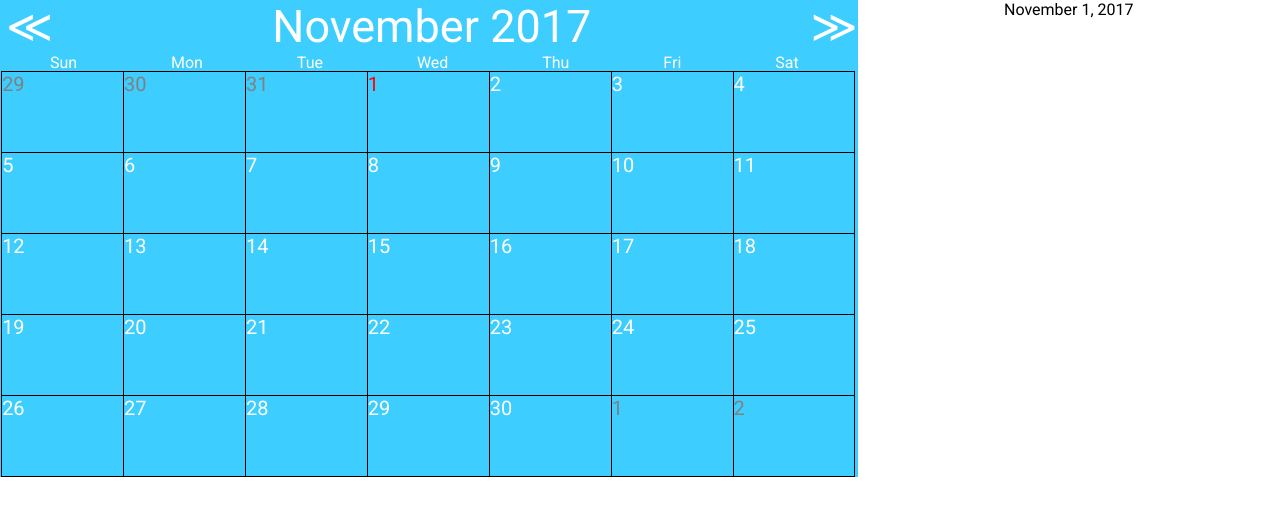
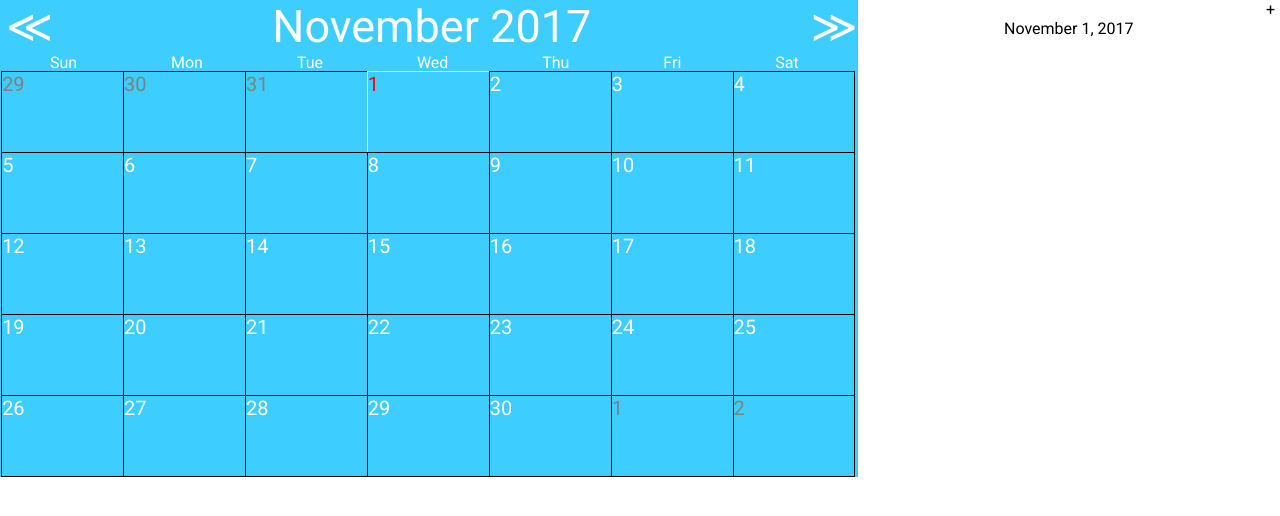
Before and after one commit to vhxu/CalendarReactProject, a React app: page / in a window 1280 px wide. Built offline with nearby package versions, Linux system fonts and the light colour scheme.

Commit message:
added current day. added callback function to setstate of selectedDay

```diff
--- a/src/components/dates.js
+++ b/src/components/dates.js
@@ -1,36 +1,52 @@
-import React from 'react';
+import React, {Component} from 'react';
 
- const Dates = (props) => {
-  var firstDay = new Date(props.year, props.month, 1).getDay();
-  var lastDay = new Date(props.year, props.month + 1, 0).getDay();
+class Dates extends Component {
+
+  // selectDay (day) {
+  //   console.log('youve selected this day', day);
+  // }
+
+  render() {
+    var firstDay = new Date(this.props.year, this.props.month, 1).getDay();
+    var lastDay = new Date(this.props.year, this.props.month + 1, 0).getDay();
     var datesArray= [];
-  for (var i = 1; i <= props.totalDays; i++) {
+    for (var i = 1; i <= this.props.totalDays; i++) {
       datesArray.push({
         day: i
       });
     }
 
-  if (datesArray.length === props.totalDays) {
+    if (datesArray.length === this.props.totalDays) {
       const dateGrid = datesArray.map((day) => {
-      if (day.day === props.currentDay && props.month === new Date().getMonth()) {
+        if (day.day === this.props.selectedDay && day.day === this.props.currentDay) {
           return (
-          <div className='day today' key={day.day}>{day.day}</div>
+            <div className='day selected today' key={day.day}>{day.day}</div>
+          )
+        }
+        else if (day.day === this.props.selectedDay) {
+          return (
+            <div className='day selected' key={day.day}>{day.day}</div>
+          )
+        }
+        else if (day.day === this.props.currentDay && this.props.month === new Date().getMonth()) {
+          return (
+            <div className='day today' onClick={() => {this.props.selectDay(day.day)}} key={day.day}>{day.day}</div>
           );
         }
         else {
           return (
-          <div className='day' key={day.day}>{day.day}</div>
+            <div className='day' onClick={() => {this.props.selectDay(day.day)}} key={day.day}>{day.day}</div>
           );
         }
       });
       if (firstDay > 0) {
         for (var i = 0; i < firstDay; i++) {
-        dateGrid.unshift(<div className='day gray' key={-i}>{new Date(props.year, props.month, -i).getDate()}</div>)
+          dateGrid.unshift(<div className='day gray' key={-i}>{new Date(this.props.year, this.props.month, -i).getDate()}</div>)
         }
       }
       if (lastDay < 6) {
         for (var i = 1; i <= 6-lastDay; i++) {
-        dateGrid.push(<div className='day gray' key={'next'+i}>{new Date(props.year, props.month + 1, i).getDate()}</div>)
+          dateGrid.push(<div className='day gray' key={'next'+i}>{new Date(this.props.year, this.props.month + 1, i).getDate()}</div>)
         }
       }
       return (
@@ -42,6 +58,7 @@ import React from 'react';
       else {
         return null;
       }
+  }
 };
 
 export default Dates;
--- a/src/components/list_container.js
+++ b/src/components/list_container.js
@@ -3,8 +3,9 @@ import React from 'react';
 const ListContainer = (props) => {
 
     return (
-      <div className='list-date'>
-        <div>{props.month} {props.currentDay}, {props.year}</div>
+      <div className='list'>
+        <div className='list-add'>+</div>
+        <div className='list-date'>{props.month} {props.selectedDay}, {props.year}</div>
       </div>
 
     );
--- a/src/components/month_bar.js
+++ b/src/components/month_bar.js
@@ -16,8 +16,10 @@ class MonthBar extends Component {
       month: "",
       year: "",
       currentDay: "",
-      totalDays: ""
+      totalDays: "",
+      selectedDay: ""
     };
+    this.selectDay = this.selectDay.bind(this);
   }
 
 
@@ -26,7 +28,8 @@ class MonthBar extends Component {
       month: this.selectMonth(monthNumber),
       year: new Date().getFullYear(),
       currentDay: new Date().getDate(),
-      totalDays: this.totalDays()
+      totalDays: this.totalDays(),
+      selectedDay: new Date().getDate()
     })
 
   }
@@ -78,6 +81,13 @@ class MonthBar extends Component {
     }
   }
 
+  selectDay(e) {
+    this.setState({
+      selectedDay: e
+    })
+    console.log(e);
+  }
+
   render() {
 
     return(
@@ -89,10 +99,10 @@ class MonthBar extends Component {
             <div onClick={this.handleRightClick.bind(this)}>&#8811;</div>
           </div>
             <DatesContainer />
-            <Dates totalDays={this.state.totalDays} month={monthNumber} year={this.state.year} currentDay={this.state.currentDay}/>
+            <Dates totalDays={this.state.totalDays} month={monthNumber} year={this.state.year} currentDay={this.state.currentDay} selectedDay={this.state.selectedDay} selectDay = {this.selectDay}/>
         </div>
         <div className='list-container'>
-            <ListContainer month={this.state.month} currentDay={this.state.currentDay} year={this.state.year}/>
+            <ListContainer month={this.state.month} selectedDay={this.state.selectedDay} year={this.state.year}/>
         </div>
       </div>
     );
--- a/style/style.css
+++ b/style/style.css
@@ -17,6 +17,12 @@ body{
 .list-container {
   flex-basis: 33%;
   background-color: white;
+}
+
+.list-add {
+  display:flex;
+  justify-content: flex-end;
+  padding-right: 5px;
 }
 
 .list-date {
@@ -58,6 +64,10 @@ body{
   font-size: 20px;
 }
 
+.selected {
+  outline-color: white;
+}
+
 .today {
   color: red;
 }
```
Lines whose indentation alone changed are shown as unchanged.
